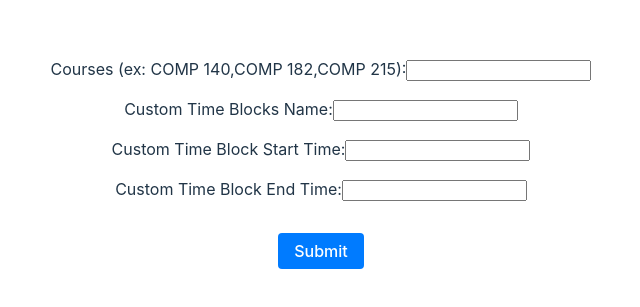
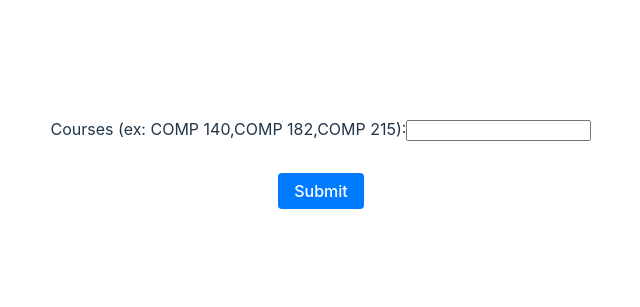
Before and after one commit to henry0225/CourseScheduler, a React (Vite) app in the folder frontend/: page / in a window 1280 px wide. Shown: the part 253-560 px from the top of the page, without its empty margins (319-959 px from the left). Built offline with nearby package versions, Linux system fonts and the light colour scheme.

Commit message:
Reverted back to just main function for now

```diff
--- a/frontend/src/App.jsx
+++ b/frontend/src/App.jsx
@@ -5,29 +5,29 @@ import './App.css'
 
 function App() {
   const [num1, setNum1] = useState('');
-  const [num2, setNum2] = useState('');
-  const [num3, setNum3] = useState('');
-  const [num4, setNum4] = useState('');
+  // const [num2, setNum2] = useState('');
+  // const [num3, setNum3] = useState('');
+  // const [num4, setNum4] = useState('');
   const [result, setResult] = useState('');
 
   const handleNum1Change = (event) => {
     setNum1(event.target.value);
   }
 
-  const handleNum2Change = (event) => {
-    setNum2(event.target.value);
-  }
-  const handleNum3Change = (event) => {
-    setNum3(event.target.value);
-  }
-  const handleNum4Change = (event) => {
-    setNum4(event.target.value);
-  }
+  // const handleNum2Change = (event) => {
+  //   setNum2(event.target.value);
+  // }
+  // const handleNum3Change = (event) => {
+  //   setNum3(event.target.value);
+  // }
+  // const handleNum4Change = (event) => {
+  //   setNum4(event.target.value);
+  // }
 
 
   const handleSubmit = (event) => {
     event.preventDefault();
-    const data = { num1, num2, num3, num4 };
+    const data = { num1 };
     fetch('http://127.0.0.1:6969/test', {
       method: 'POST',
       headers: {
@@ -47,7 +47,7 @@ function App() {
           Courses (ex: COMP 140,COMP 182,COMP 215):
           <input type="text" value={num1} onChange={handleNum1Change} />
         </label>
-        <label style={{ display: 'block' }}>
+        {/* <label style={{ display: 'block' }}>
           Custom Time Blocks Name:
           <input type="text" value={num2} onChange={handleNum2Change} />
         </label>
@@ -58,7 +58,7 @@ function App() {
         <label style={{ display: 'block' }}>
           Custom Time Block End Time:
           <input type="text" value={num4} onChange={handleNum4Change} />
-        </label>
+        </label> */}
         <button type="submit">Submit</button>
       </form>
       {result && (
```
Also changed, not shown: 1 other file (tests, documents, lock files or other folders).
